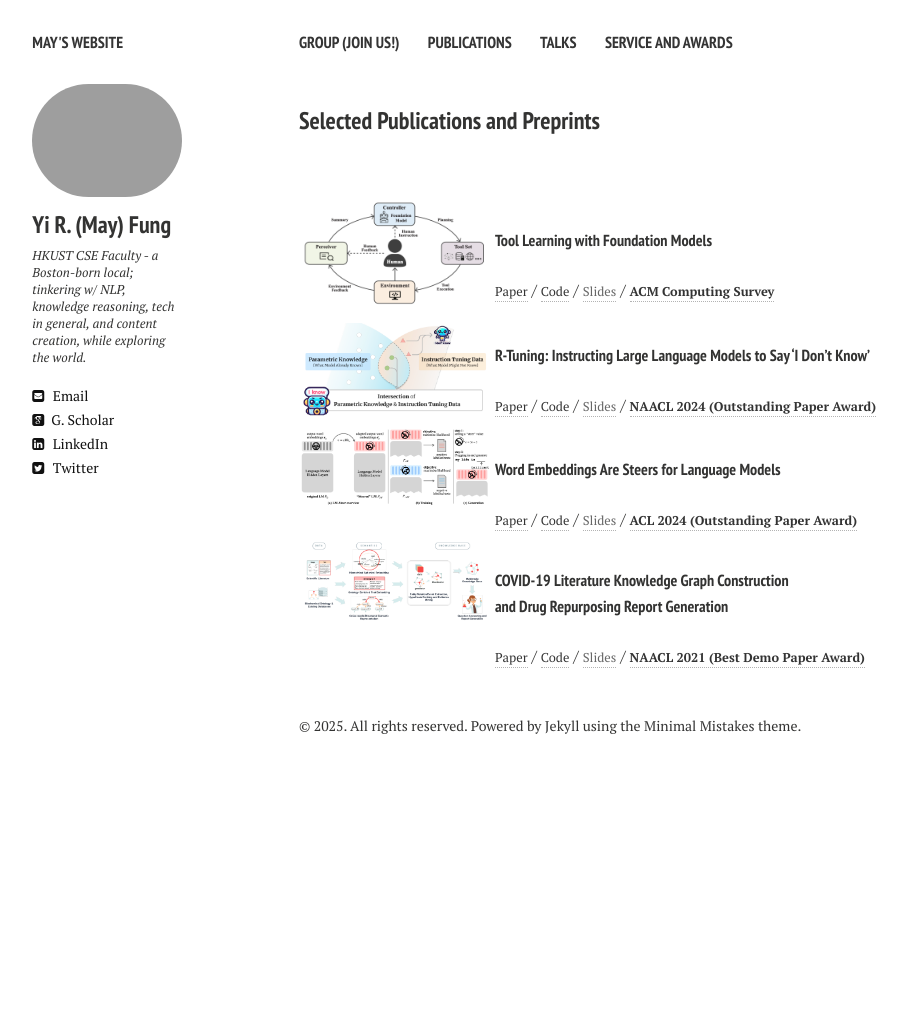
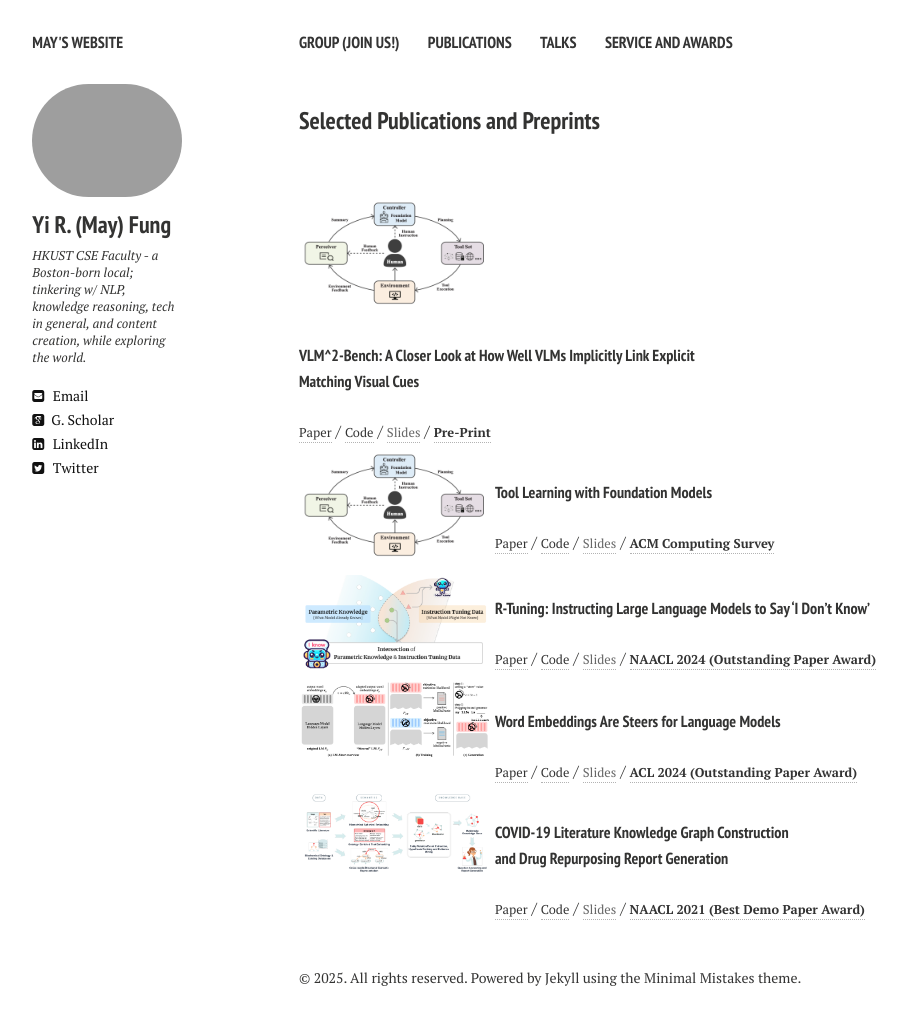
Before and after one commit to mayrfung/mayrfung.github.io, a Jekyll site: the page built from publications.md, in a window 1280 px wide. Shown: the whole page, without its empty margins (21-928 px from the left). Built offline with Jekyll 4.4.1, drawn with Linux system fonts in a browser that asks for light colours; nearby versions of some CDN libraries; before the commit the page ends 900 px from its top, so only the background shows below that.

Commit message:
Update publications.html

```diff
--- a/_layouts/publications.html
+++ b/_layouts/publications.html
@@ -128,6 +128,22 @@ div.bibtex pre { font-size: 75%; overflow: auto;  width: 100%; padding: 0em 0em;
                     </div>
                     <div class="col-r col-xs-12 col-lg-9">
                         <div class="pub-card-body">
+                            <h5 class="title">VLM^2-Bench: A Closer Look at How Well VLMs Implicitly Link Explicit Matching Visual Cues</h5>
+                            <p class="info">
+                                <a target="_blank" href="https://arxiv.org/pdf/2502.12084"><small>Paper</small></a>  /
+                                <a target="_blank" href="https://github.com/vlm2-bench/VLM2-Bench"><small>Code</small></a> /
+                                <a target="_blank" href=""><small>Slides</small></a> /
+                                <a target="_blank" href="" class="conference"><small>Pre-Print</small></a>
+                            </p>
+                        </div>
+                    </div>
+                </div>
+		<div class="row">
+                    <div class="col-l col-xs-12 col-lg-3">
+                        <img src="paperpic1.png" />
+                    </div>
+                    <div class="col-r col-xs-12 col-lg-9">
+                        <div class="pub-card-body">
                             <h5 class="title">Tool Learning with Foundation Models</h5>
                             <!--<h6 class="authors">
                             #    <a href="https://yujia-qin.github.io/" target="_blank">Y. Qin</a>,
```
